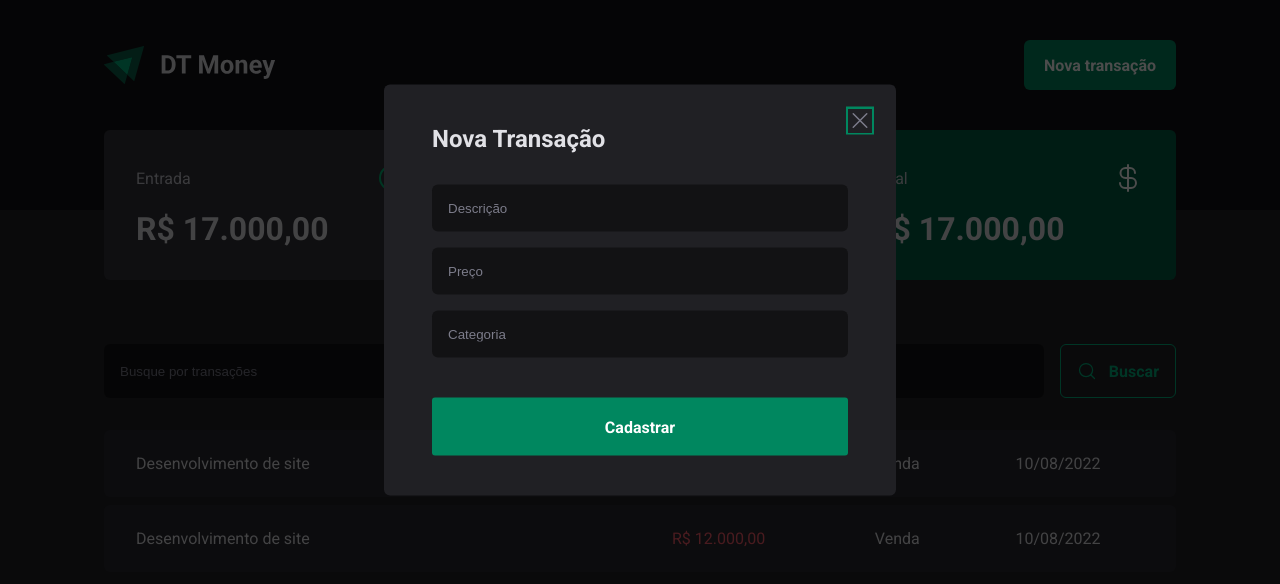
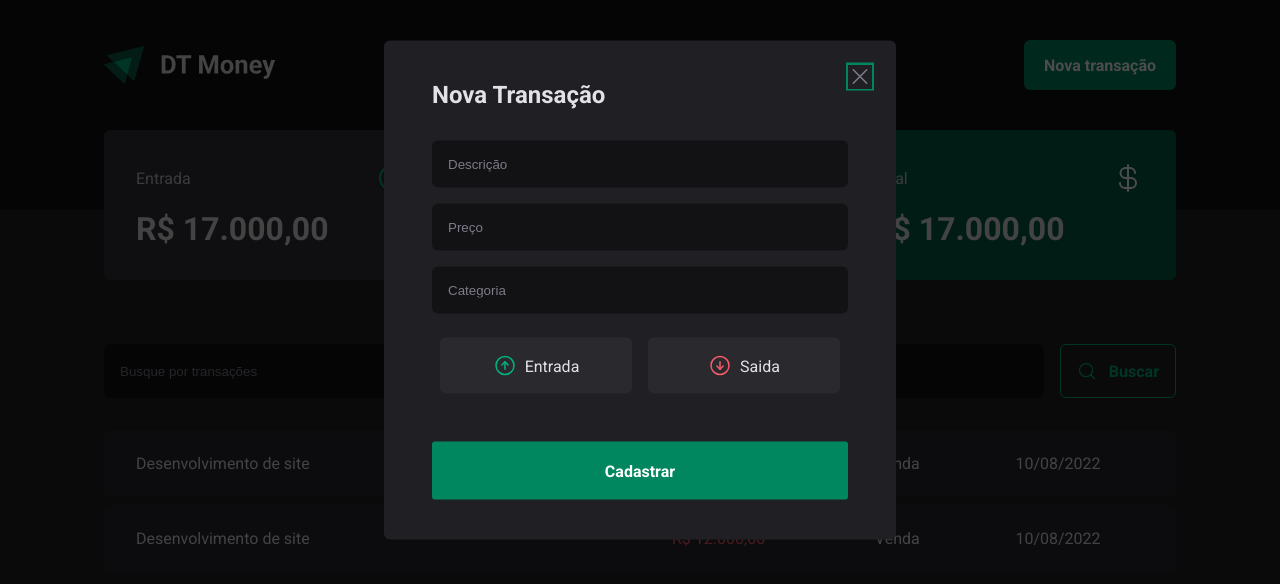
Before and after one commit to moraes3000/rocketseat-03-dt-money, a React (Vite) app: page / in a window 1280 px wide. Both pictures are taken after a click on the button "Nova transação". Shown: the top 584 px of the page. Built offline with nearby package versions, Linux system fonts and the light colour scheme.

Commit message:
Botões de entrada e saída

```diff
--- a/src/components/NewTransactionModal/index.tsx
+++ b/src/components/NewTransactionModal/index.tsx
@@ -1,6 +1,6 @@
 import * as Dialog from '@radix-ui/react-dialog';
-import { X } from 'phosphor-react';
-import { CloseButton, Content, Overlay } from './styles';
+import { ArrowCircleDown, ArrowCircleUp, X } from 'phosphor-react';
+import { CloseButton, Content, Overlay, TransactionType, TransactionTypeButton } from './styles';
 
 export function NewTransactionModal() {
   return (
@@ -16,6 +16,17 @@
           <input type="number" placeholder="Preço" required />
           <input type="text" placeholder="Categoria" required />
 
+          <TransactionType>
+            <TransactionTypeButton variant='income'>
+              <ArrowCircleUp size={24} />
+              Entrada
+            </TransactionTypeButton>
+            <TransactionTypeButton variant='outcome'>
+              <ArrowCircleDown size={24} />
+              Saida
+            </TransactionTypeButton>
+          </TransactionType>
+
           <button type="submit" >Cadastrar</button>
         </form>
 
--- a/src/components/NewTransactionModal/styles.ts
+++ b/src/components/NewTransactionModal/styles.ts
@@ -71,3 +71,32 @@
 color: ${props => props.theme['gray-500']};
 
 `
+export const TransactionType = styled.div`
+display:grid;
+grid-template-columns: repeat(2,1fr);
+gap: 1rem;
+margin: 0.5rem;
+`
+
+
+interface TransactionTypeButtonProps {
+  variant: 'income' | 'outcome'
+}
+
+export const TransactionTypeButton = styled.button <TransactionTypeButtonProps>`
+background: ${props => props.theme['gray-700']};
+border: 0;
+padding: 1rem;
+display: flex;
+align-items:center;
+justify-content:center;
+gap: 0.5rem;
+border-radius: 6px;
+cursor: pointer;
+color: ${props => props.theme['gray-100']};
+
+svg{
+  color: ${props => props.variant === 'income' ? props.theme['green-300'] : props.theme['red-300']};
+}
+
+`
```
